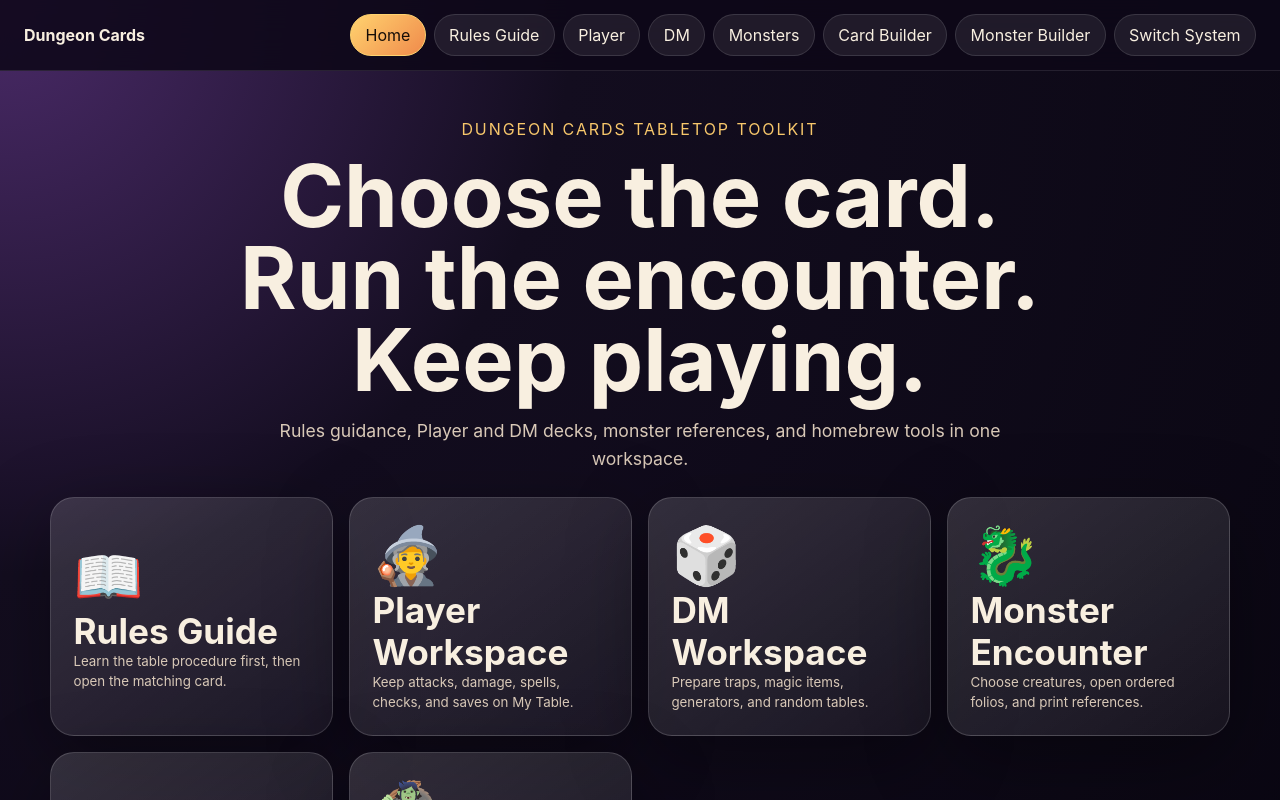
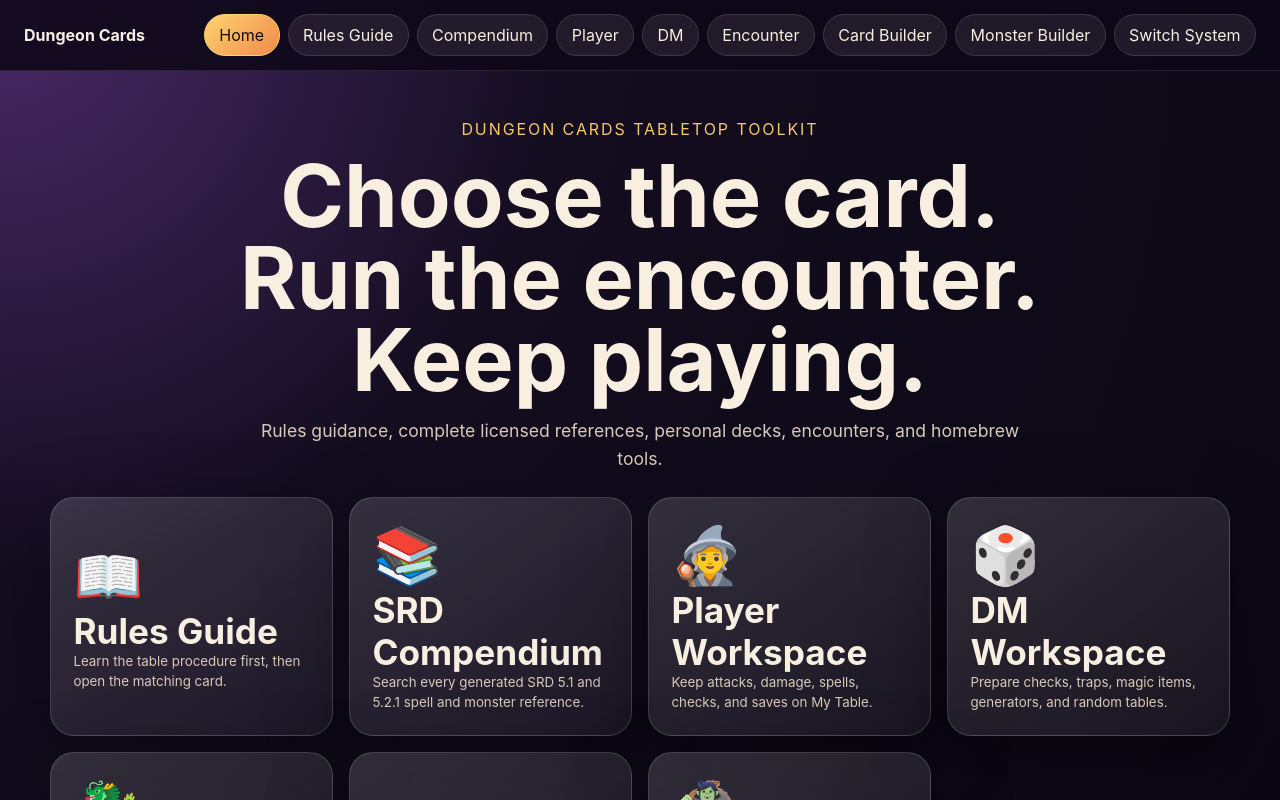
Before and after one commit to cbw29512/DungeonCards, a React (Vite) app: page / in a window 1280 px wide. Both pictures are taken after a click on the button 402 px from the left and 571 px from the top of the page. Shown: the top 800 px of the page. Built offline with nearby package versions, Linux system fonts and the light colour scheme.

Commit message:
Add complete SRD compendium navigation

```diff
--- a/src/App.tsx
+++ b/src/App.tsx
@@ -7,6 +7,7 @@ import { HomebrewBuilder } from "./components/HomebrewBuilder";
 import { MonsterDeck } from "./components/MonsterDeck";
 import { MonsterHomebrewBuilder } from "./components/MonsterHomebrewBuilder";
 import { RulesDeck } from "./components/RulesDeck";
+import { SrdCompendium } from "./components/SrdCompendium";
 import { dmRuleCards, playerRuleCards } from "./data/ruleCardCatalog";
 import { useHomebrewCards } from "./hooks/useHomebrewCards";
 import { useHomebrewMonsters } from "./hooks/useHomebrewMonsters";
@@ -19,6 +20,7 @@ import "./styles/rule-controls.css";
 import "./styles/rule-advantage.css";
 import "./styles/rule-history.css";
 import "./styles/rules-guide.css";
+import "./styles/srd-compendium.css";
 import "./styles/workspaces.css";
 import "./styles/monsters.css";
 import "./styles/monster-homebrew.css";
@@ -30,6 +32,7 @@ import "./styles/accessibility.css";
 type AppPage =
   | "home"
   | "rules"
+  | "compendium"
   | "player"
   | "dm"
   | "monster"
@@ -55,9 +58,10 @@ const DndApp = ({ onChangeSystem }: DndAppProps) => {
         <div>
           <button aria-pressed={activePage === "home"} type="button" onClick={() => setActivePage("home")}>Home</button>
           <button aria-pressed={activePage === "rules"} type="button" onClick={() => setActivePage("rules")}>Rules Guide</button>
+          <button aria-pressed={activePage === "compendium"} type="button" onClick={() => setActivePage("compendium")}>Compendium</button>
           <button aria-pressed={activePage === "player"} type="button" onClick={() => setActivePage("player")}>Player</button>
           <button aria-pressed={activePage === "dm"} type="button" onClick={() => setActivePage("dm")}>DM</button>
-          <button aria-pressed={activePage === "monster"} type="button" onClick={() => setActivePage("monster")}>Monsters</button>
+          <button aria-pressed={activePage === "monster"} type="button" onClick={() => setActivePage("monster")}>Encounter</button>
           <button aria-pressed={activePage === "homebrew"} type="button" onClick={() => setActivePage("homebrew")}>Card Builder</button>
           <button aria-pressed={activePage === "monster-homebrew"} type="button" onClick={() => setActivePage("monster-homebrew")}>Monster Builder</button>
           <button type="button" onClick={onChangeSystem}>Switch System</button>
@@ -71,11 +75,15 @@ const DndApp = ({ onChangeSystem }: DndAppProps) => {
           <div className="hero__content">
             <p className="hero__eyebrow">Dungeon Cards Tabletop Toolkit</p>
             <h1>Choose the card. Run the encounter. Keep playing.</h1>
-            <p>Rules guidance, Player and DM decks, monster references, and homebrew tools in one workspace.</p>
+            <p>Rules guidance, complete licensed references, personal decks, encounters, and homebrew tools.</p>
             <div className="role-card-grid">
               <button className="role-card" type="button" onClick={() => setActivePage("rules")}>
                 <span>📖</span><strong>Rules Guide</strong>
                 <small>Learn the table procedure first, then open the matching card.</small>
+              </button>
+              <button className="role-card" type="button" onClick={() => setActivePage("compendium")}>
+                <span>📚</span><strong>SRD Compendium</strong>
+                <small>Search every generated SRD 5.1 and 5.2.1 spell and monster reference.</small>
               </button>
               <button className="role-card" type="button" onClick={() => setActivePage("player")}>
                 <span>🧙</span><strong>Player Workspace</strong>
@@ -83,11 +91,11 @@ const DndApp = ({ onChangeSystem }: DndAppProps) => {
               </button>
               <button className="role-card" type="button" onClick={() => setActivePage("dm")}>
                 <span>🎲</span><strong>DM Workspace</strong>
-                <small>Prepare traps, magic items, generators, and random tables.</small>
+                <small>Prepare checks, traps, magic items, generators, and random tables.</small>
               </button>
               <button className="role-card" type="button" onClick={() => setActivePage("monster")}>
                 <span>🐉</span><strong>Monster Encounter</strong>
-                <small>Choose creatures, open ordered folios, and print references.</small>
+                <small>Choose playable creatures, open ordered folios, and print references.</small>
               </button>
               <button className="role-card" type="button" onClick={() => setActivePage("homebrew")}>
                 <span>🛠️</span><strong>Card Builder</strong>
@@ -103,6 +111,7 @@ const DndApp = ({ onChangeSystem }: DndAppProps) => {
       )}
 
       {activePage === "rules" && <DndRulesGuide />}
+      {activePage === "compendium" && <SrdCompendium />}
 
       {activePage === "player" && (
         <RulesDeck
```
